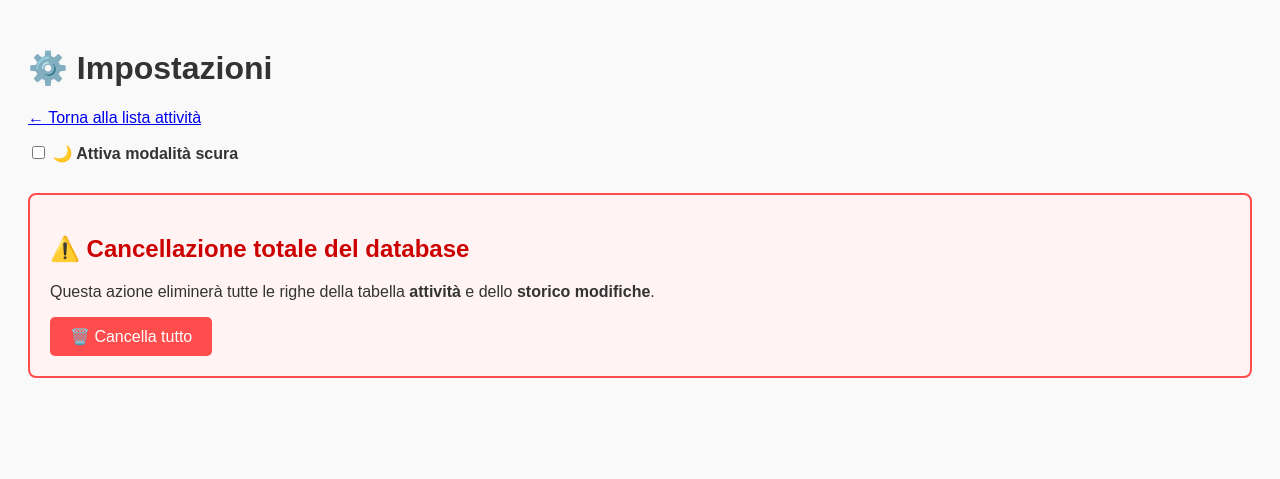
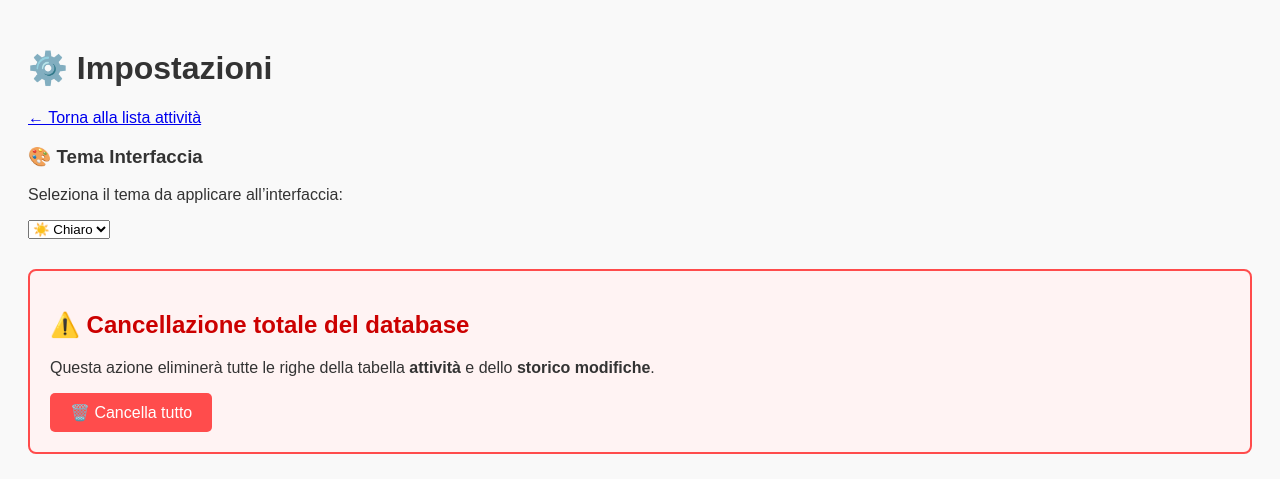
Before and after one commit to roberto-grillo/rollouttool, a Flask app: page /impostazioni in a window 1280 px wide. Shown: the top 479 px of the page. Run offline with Flask 3, Linux system fonts and the light colour scheme; the visitor is signed in with stand-in values (Sample User, id 1).

Commit message:
Update impostazioni.html

```diff
--- a/templates/impostazioni.html
+++ b/templates/impostazioni.html
@@ -72,10 +72,13 @@
   <h1>⚙️ Impostazioni</h1>
   <p><a href="{{ url_for('elenco_attivita') }}">← Torna alla lista attività</a></p>
 
-<label>
-  <input type="checkbox" id="dark-toggle" onchange="toggleDarkMode(this.checked)">
-  🌙 Attiva modalità scura
-</label>
+<h3>🎨 Tema Interfaccia</h3>
+<p>Seleziona il tema da applicare all’interfaccia:</p>
+<select id="theme-switcher" onchange="changeTheme(this.value)">
+  <option value="light">☀️ Chiaro</option>
+  <option value="dark">🌙 Scuro</option>
+</select>
+
 
 
   <div class="danger-box">
```
